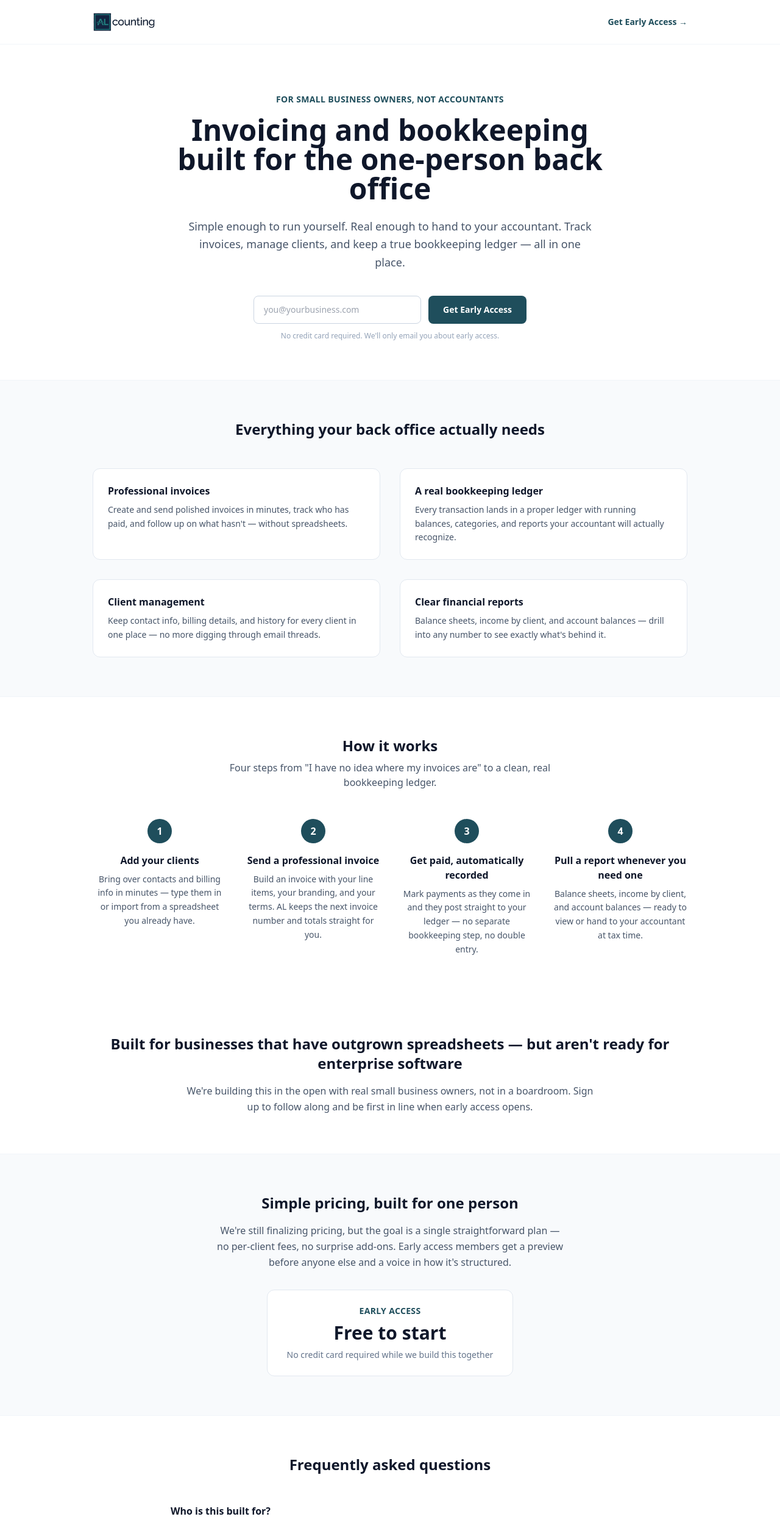
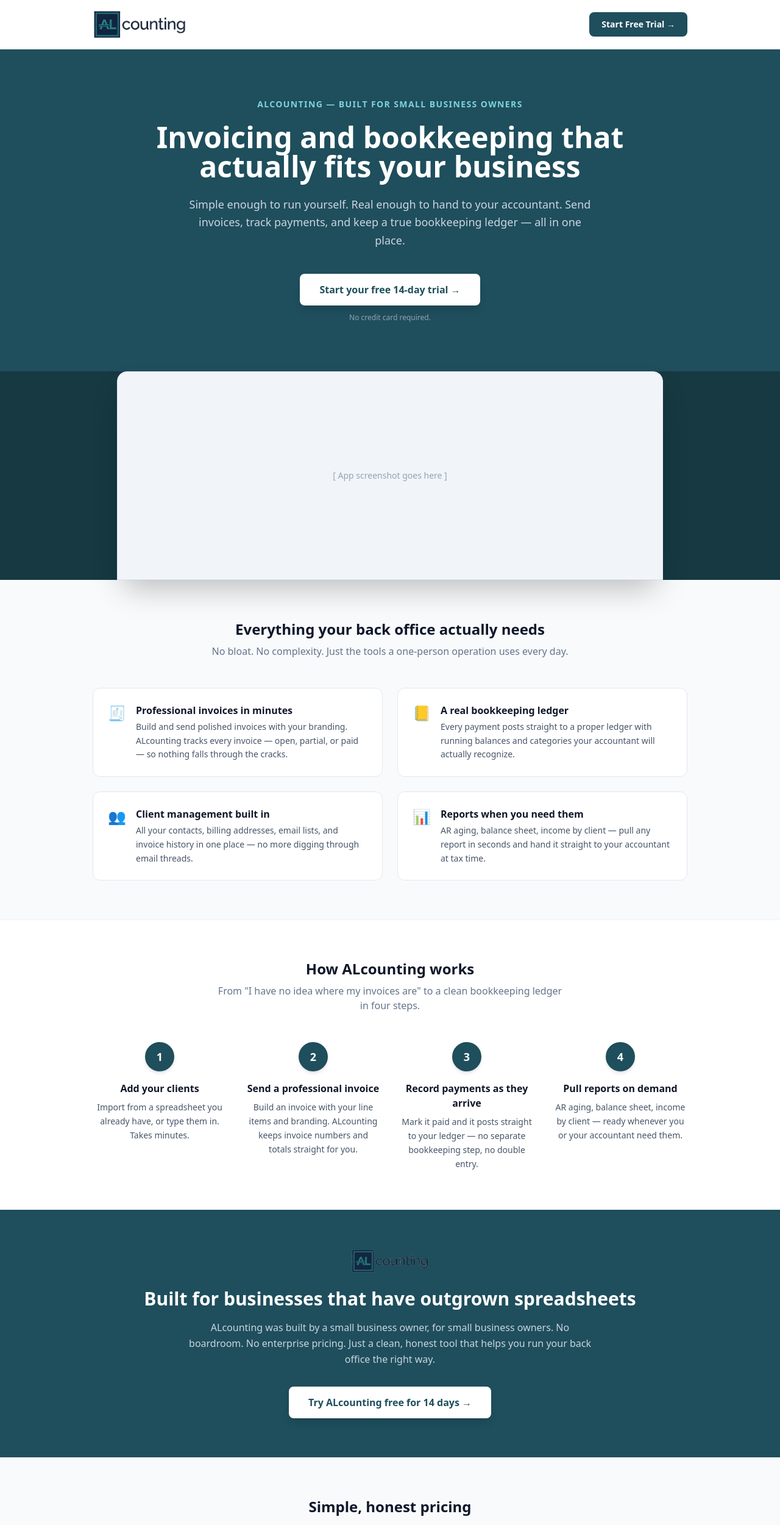
Before and after one commit to illmatic72/marketing-site, a Next.js app: page / in a window 1280 px wide. Shown: the top 2501 px of the page at 61% size. Built offline with nearby package versions, Linux system fonts and the light colour scheme.

Commit message:
Update page.tsx

```diff
--- a/app/page.tsx
+++ b/app/page.tsx
@@ -1,21 +1,25 @@
-import SignupForm from './components/SignupForm'
+const SIGNUP_URL = 'https://css-tracker-saas.vercel.app'
 
 const FEATURES = [
   {
-    title: 'Professional invoices',
-    desc: 'Create and send polished invoices in minutes, track who has paid, and follow up on what hasn\'t — without spreadsheets.',
+    icon: '🧾',
+    title: 'Professional invoices in minutes',
+    desc: 'Build and send polished invoices with your branding. ALcounting tracks every invoice — open, partial, or paid — so nothing falls through the cracks.',
   },
   {
+    icon: '📒',
     title: 'A real bookkeeping ledger',
-    desc: 'Every transaction lands in a proper ledger with running balances, categories, and reports your accountant will actually recognize.',
+    desc: 'Every payment posts straight to a proper ledger with running balances and categories your accountant will actually recognize.',
   },
   {
-    title: 'Client management',
-    desc: 'Keep contact info, billing details, and history for every client in one place — no more digging through email threads.',
+    icon: '👥',
+    title: 'Client management built in',
+    desc: 'All your contacts, billing addresses, email lists, and invoice history in one place — no more digging through email threads.',
   },
   {
-    title: 'Clear financial reports',
-    desc: 'Balance sheets, income by client, and account balances — drill into any number to see exactly what\'s behind it.',
+    icon: '📊',
+    title: 'Reports when you need them',
+    desc: 'AR aging, balance sheet, income by client — pull any report in seconds and hand it straight to your accountant at tax time.',
   },
 ]
 
@@ -23,45 +27,45 @@ const HOW_IT_WORKS = [
   {
     step: '1',
     title: 'Add your clients',
-    desc: 'Bring over contacts and billing info in minutes — type them in or import from a spreadsheet you already have.',
+    desc: 'Import from a spreadsheet you already have, or type them in. Takes minutes.',
   },
   {
     step: '2',
     title: 'Send a professional invoice',
-    desc: 'Build an invoice with your line items, your branding, and your terms. AL keeps the next invoice number and totals straight for you.',
+    desc: 'Build an invoice with your line items and branding. ALcounting keeps invoice numbers and totals straight for you.',
   },
   {
     step: '3',
-    title: 'Get paid, automatically recorded',
-    desc: 'Mark payments as they come in and they post straight to your ledger — no separate bookkeeping step, no double entry.',
+    title: 'Record payments as they arrive',
+    desc: 'Mark it paid and it posts straight to your ledger — no separate bookkeeping step, no double entry.',
   },
   {
     step: '4',
-    title: 'Pull a report whenever you need one',
-    desc: 'Balance sheets, income by client, and account balances — ready to view or hand to your accountant at tax time.',
+    title: 'Pull reports on demand',
+    desc: 'AR aging, balance sheet, income by client — ready whenever you or your accountant need them.',
   },
 ]
 
 const FAQS = [
   {
-    q: 'Who is this built for?',
-    a: 'Solo operators and small business owners who are doing their own invoicing and bookkeeping today — usually in spreadsheets, sticky notes, or a tool that\'s grown too complicated. If you don\'t have a bookkeeper or back-office team, this is built for you.',
+    q: 'Who is ALcounting built for?',
+    a: 'Solo operators and small business owners who handle their own invoicing and bookkeeping — usually in spreadsheets or a tool that\'s grown too complicated. If you don\'t have a bookkeeper or back-office team, ALcounting is built for you.',
   },
   {
     q: 'Do I need any accounting background?',
-    a: 'No. AL is designed so you can run your own back office without an accounting degree — but the ledger underneath is a real bookkeeping ledger, so the numbers will still make sense to your accountant if you hand them off.',
+    a: 'No. ALcounting is designed so you can run your own back office without an accounting degree — but the ledger underneath is a real bookkeeping ledger, so the numbers still make sense to your accountant.',
   },
   {
-    q: 'Can I move my existing invoices and clients over?',
-    a: 'Yes. You can import clients and historical line items from a spreadsheet (CSV or Google Sheets) instead of typing everything in by hand.',
+    q: 'Can I bring my existing invoices and clients over?',
+    a: 'Yes. You can import clients and historical line items from a spreadsheet (CSV or Excel) instead of typing everything in by hand.',
   },
   {
-    q: 'What will it cost?',
-    a: 'Pricing isn\'t finalized yet — early access members will get a preview of pricing before anyone else and a say in how it\'s structured. No credit card is required to join the waitlist.',
+    q: 'What does it cost?',
+    a: 'Try ALcounting free for 14 days — no credit card required. After that, a single flat monthly plan with no per-client fees and no surprise add-ons.',
   },
   {
     q: 'Is my data secure?',
-    a: 'Your data is private to your account — every record is scoped to you, and nobody else using the product can see it. We\'ll publish full security details before general availability.',
+    a: 'Your data is private to your account — every record is scoped to you, and no other user can see it.',
   },
 ]
 
@@ -69,47 +73,70 @@ export default function Home() {
   return (
     <main>
       {/* Nav */}
-      <header className="border-b border-slate-100">
-        <div className="max-w-5xl mx-auto px-6 py-5 flex items-center justify-between">
-          <img src="/al-logo-full.png" alt="Alcounting" className="h-8 w-auto" />
+      <header className="bg-white border-b border-slate-100 sticky top-0 z-50">
+        <div className="max-w-5xl mx-auto px-6 py-4 flex items-center justify-between">
+          <img src="/al-logo-full.png" alt="ALcounting" className="h-12 w-auto" />
           <a
-            href="#signup"
-            className="text-sm font-semibold text-[#1F4E5C] hover:text-[#163942]"
+            href={SIGNUP_URL}
+            className="bg-[#1F4E5C] text-white text-sm font-semibold px-5 py-2.5 rounded-lg hover:bg-[#163942] transition-colors"
           >
-            Get Early Access →
+            Start Free Trial →
           </a>
         </div>
       </header>
 
       {/* Hero */}
-      <section className="max-w-5xl mx-auto px-6 pt-20 pb-16 text-center">
-        <p className="text-sm font-semibold text-[#1F4E5C] uppercase tracking-wide mb-4">
-          For small business owners, not accountants
+      <section className="bg-[#1F4E5C]">
+        <div className="max-w-5xl mx-auto px-6 pt-20 pb-20 text-center">
+          <p className="text-sm font-semibold text-[#7DD3DE] uppercase tracking-widest mb-5">
+            ALcounting — Built for small business owners
           </p>
-        <h1 className="text-4xl sm:text-5xl font-bold text-slate-900 leading-tight max-w-3xl mx-auto">
-          Invoicing and bookkeeping built for the one-person back office
+          <h1 className="text-4xl sm:text-5xl font-bold text-white leading-tight max-w-3xl mx-auto">
+            Invoicing and bookkeeping that actually fits your business
           </h1>
-        <p className="mt-6 text-lg text-slate-600 max-w-2xl mx-auto leading-relaxed">
+          <p className="mt-6 text-lg text-slate-300 max-w-2xl mx-auto leading-relaxed">
             Simple enough to run yourself. Real enough to hand to your accountant.
-          Track invoices, manage clients, and keep a true bookkeeping ledger — all in one place.
+            Send invoices, track payments, and keep a true bookkeeping ledger — all in one place.
           </p>
-        <div id="signup" className="mt-10 flex flex-col items-center gap-3">
-          <SignupForm />
-          <p className="text-xs text-slate-400">No credit card required. We'll only email you about early access.</p>
+          <div className="mt-10 flex flex-col items-center gap-3">
+            <a
+              href={SIGNUP_URL}
+              className="bg-white text-[#1F4E5C] font-bold text-base px-8 py-3.5 rounded-lg hover:bg-slate-100 transition-colors shadow-lg"
+            >
+              Start your free 14-day trial →
+            </a>
+            <p className="text-xs text-slate-400">No credit card required.</p>
+          </div>
+        </div>
+      </section>
+
+      {/* App screenshot placeholder */}
+      <section className="bg-[#163942]">
+        <div className="max-w-5xl mx-auto px-6 pb-0 flex justify-center">
+          <div className="w-full max-w-4xl bg-slate-100 rounded-t-2xl border border-slate-200 shadow-2xl overflow-hidden" style={{minHeight: '340px'}}>
+            {/* Replace this div with an <img> tag pointing to your screenshot once you have one */}
+            <div className="flex items-center justify-center h-full min-h-[340px] text-slate-400 text-sm">
+              [ App screenshot goes here ]
+            </div>
+          </div>
         </div>
       </section>
 
       {/* Features */}
       <section className="bg-slate-50 border-y border-slate-100">
         <div className="max-w-5xl mx-auto px-6 py-16">
-          <h2 className="text-2xl font-bold text-slate-900 text-center mb-12">
+          <h2 className="text-2xl font-bold text-slate-900 text-center mb-2">
             Everything your back office actually needs
           </h2>
-          <div className="grid grid-cols-1 sm:grid-cols-2 gap-8">
+          <p className="text-slate-500 text-center mb-12">No bloat. No complexity. Just the tools a one-person operation uses every day.</p>
+          <div className="grid grid-cols-1 sm:grid-cols-2 gap-6">
             {FEATURES.map(f => (
-              <div key={f.title} className="bg-white rounded-xl border border-slate-200 p-6">
-                <h3 className="font-semibold text-slate-900 mb-2">{f.title}</h3>
+              <div key={f.title} className="bg-white rounded-xl border border-slate-200 p-6 flex gap-4">
+                <span className="text-2xl">{f.icon}</span>
+                <div>
+                  <h3 className="font-semibold text-slate-900 mb-1">{f.title}</h3>
                   <p className="text-sm text-slate-600 leading-relaxed">{f.desc}</p>
+                </div>
               </div>
             ))}
           </div>
@@ -119,15 +146,15 @@ export default function Home() {
       {/* How it works */}
       <section className="max-w-5xl mx-auto px-6 py-16">
         <h2 className="text-2xl font-bold text-slate-900 text-center mb-2">
-          How it works
+          How ALcounting works
         </h2>
-        <p className="text-slate-600 text-center max-w-xl mx-auto mb-12">
-          Four steps from "I have no idea where my invoices are" to a clean, real bookkeeping ledger.
+        <p className="text-slate-500 text-center max-w-xl mx-auto mb-12">
+          From "I have no idea where my invoices are" to a clean bookkeeping ledger in four steps.
         </p>
         <div className="grid grid-cols-1 sm:grid-cols-2 lg:grid-cols-4 gap-8">
           {HOW_IT_WORKS.map(s => (
             <div key={s.step} className="text-center">
-              <div className="w-10 h-10 rounded-full bg-[#1F4E5C] text-white font-bold flex items-center justify-center mx-auto mb-4">
+              <div className="w-12 h-12 rounded-full bg-[#1F4E5C] text-white font-bold text-lg flex items-center justify-center mx-auto mb-4 shadow-md">
                 {s.step}
               </div>
               <h3 className="font-semibold text-slate-900 mb-2">{s.title}</h3>
@@ -137,30 +164,45 @@ export default function Home() {
         </div>
       </section>
 
-      {/* Trust / positioning strip */}
-      <section className="max-w-5xl mx-auto px-6 py-16 text-center">
-        <h2 className="text-2xl font-bold text-slate-900 mb-4">
-          Built for businesses that have outgrown spreadsheets — but aren't ready for enterprise software
+      {/* Brand / positioning strip */}
+      <section className="bg-[#1F4E5C]">
+        <div className="max-w-5xl mx-auto px-6 py-16 text-center">
+          <img src="/al-logo-full.png" alt="ALcounting" className="h-10 w-auto mx-auto mb-6 opacity-90" />
+          <h2 className="text-2xl sm:text-3xl font-bold text-white mb-4">
+            Built for businesses that have outgrown spreadsheets
           </h2>
-        <p className="text-slate-600 max-w-2xl mx-auto leading-relaxed">
-          We're building this in the open with real small business owners, not in a boardroom.
-          Sign up to follow along and be first in line when early access opens.
+          <p className="text-slate-300 max-w-2xl mx-auto leading-relaxed mb-8">
+            ALcounting was built by a small business owner, for small business owners.
+            No boardroom. No enterprise pricing. Just a clean, honest tool that helps you
+            run your back office the right way.
           </p>
+          <a
+            href={SIGNUP_URL}
+            className="inline-block bg-white text-[#1F4E5C] font-bold px-8 py-3.5 rounded-lg hover:bg-slate-100 transition-colors shadow-lg"
+          >
+            Try ALcounting free for 14 days →
+          </a>
+        </div>
       </section>
 
-      {/* Pricing teaser */}
+      {/* Pricing */}
       <section className="bg-slate-50 border-y border-slate-100">
         <div className="max-w-3xl mx-auto px-6 py-16 text-center">
-          <h2 className="text-2xl font-bold text-slate-900 mb-4">Simple pricing, built for one person</h2>
-          <p className="text-slate-600 max-w-xl mx-auto leading-relaxed mb-8">
-            We're still finalizing pricing, but the goal is a single straightforward plan —
-            no per-client fees, no surprise add-ons. Early access members get a preview
-            before anyone else and a voice in how it's structured.
+          <h2 className="text-2xl font-bold text-slate-900 mb-4">Simple, honest pricing</h2>
+          <p className="text-slate-600 max-w-xl mx-auto leading-relaxed mb-10">
+            One flat monthly plan. No per-client fees, no seat limits, no surprise add-ons.
+            Start with a free 14-day trial and see if ALcounting fits the way you work.
           </p>
-          <div className="inline-flex flex-col items-center bg-white border border-slate-200 rounded-xl px-8 py-6">
-            <span className="text-sm font-semibold text-[#1F4E5C] uppercase tracking-wide mb-2">Early Access</span>
-            <span className="text-3xl font-bold text-slate-900 mb-2">Free to start</span>
-            <span className="text-sm text-slate-500">No credit card required while we build this together</span>
+          <div className="inline-flex flex-col items-center bg-white border-2 border-[#1F4E5C] rounded-xl px-10 py-8 shadow-md">
+            <span className="text-sm font-bold text-[#1F4E5C] uppercase tracking-widest mb-3">Free Trial</span>
+            <span className="text-5xl font-bold text-slate-900 mb-1">14 days</span>
+            <span className="text-slate-500 mb-6">No credit card required</span>
+            <a
+              href={SIGNUP_URL}
+              className="bg-[#1F4E5C] text-white font-bold px-8 py-3 rounded-lg hover:bg-[#163942] transition-colors w-full text-center"
+            >
+              Start free trial →
+            </a>
           </div>
         </div>
       </section>
@@ -181,23 +223,27 @@ export default function Home() {
       {/* Final CTA */}
       <section className="bg-[#101828]">
         <div className="max-w-5xl mx-auto px-6 py-16 text-center">
+          <img src="/al-logo-full.png" alt="ALcounting" className="h-10 w-auto mx-auto mb-6 opacity-80" />
           <h2 className="text-2xl sm:text-3xl font-bold text-white mb-4">
-            Be first to know when we launch
+            Ready to get your back office under control?
           </h2>
           <p className="text-slate-300 mb-8 max-w-xl mx-auto">
-            Early access spots are limited. Join the list and we'll reach out personally.
+            Start your free 14-day trial today. No credit card, no commitment — just a cleaner way to run your business.
           </p>
-          <div className="flex justify-center">
-            <SignupForm />
-          </div>
+          <a
+            href={SIGNUP_URL}
+            className="inline-block bg-[#1F4E5C] text-white font-bold text-base px-10 py-4 rounded-lg hover:bg-[#163942] transition-colors shadow-lg border border-[#2d6b7d]"
+          >
+            Start free trial — it's free for 14 days →
+          </a>
         </div>
       </section>
 
       {/* Footer */}
       <footer className="border-t border-slate-100">
         <div className="max-w-5xl mx-auto px-6 py-8 flex flex-col sm:flex-row items-center justify-between gap-2 text-sm text-slate-400">
-          <span>© {new Date().getFullYear()} Alcounting. All rights reserved.</span>
-          <span>Meet AL — your invoicing & bookkeeping assistant.</span>
+          <span>© {new Date().getFullYear()} ALcounting. All rights reserved.</span>
+          <span>Simple invoicing & bookkeeping for small business owners.</span>
         </div>
       </footer>
     </main>
```
Lines whose indentation alone changed are shown as unchanged.
